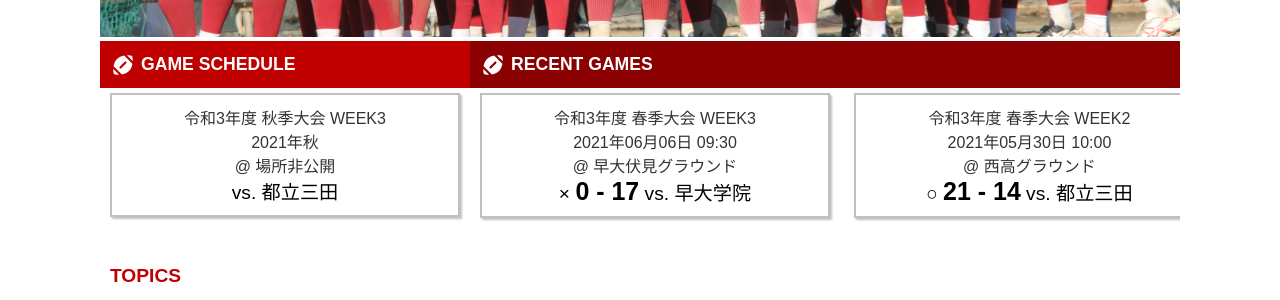
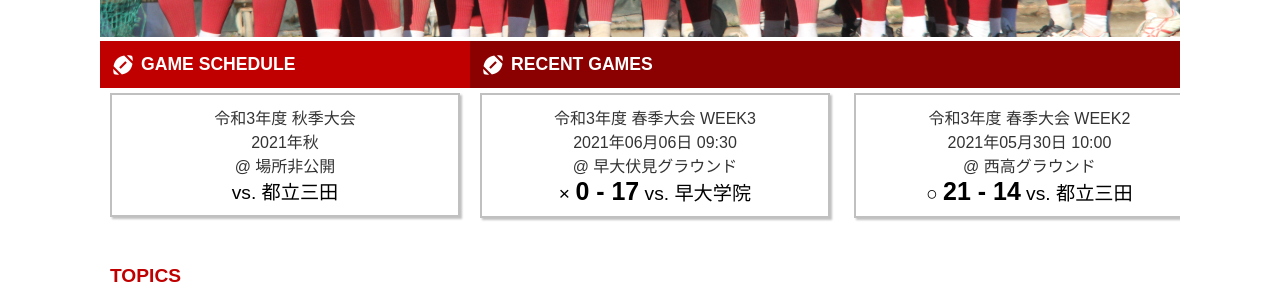
Before and after one commit to numa72/nishi-owls, a Jekyll site: the page built from index.html, in a window 1280 px wide. Shown: the part 618-918 px from the top of the page. Built offline with Jekyll 4.4.1, drawn with Linux system fonts in a browser that asks for light colours; some web fonts are replaced.

Commit message:
no 'week' info in next game

```diff
--- a/_data/next-games.yml
+++ b/_data/next-games.yml
@@ -1,4 +1,4 @@
-- name: 令和3年度 秋季大会 WEEK3
+- name: 令和3年度 秋季大会
   date: 2021年秋
   start_at: ""
   place: 場所非公開
```
